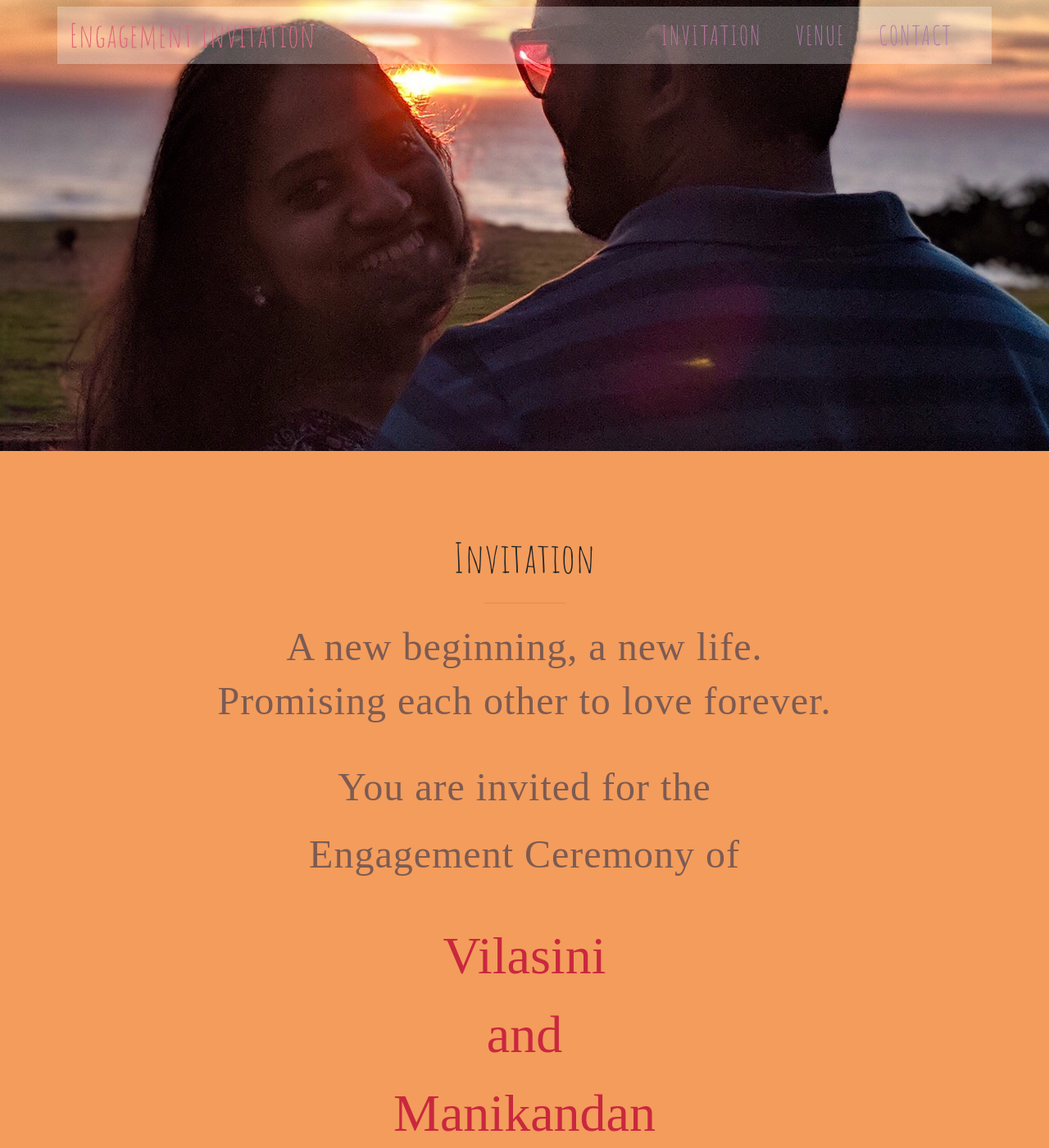
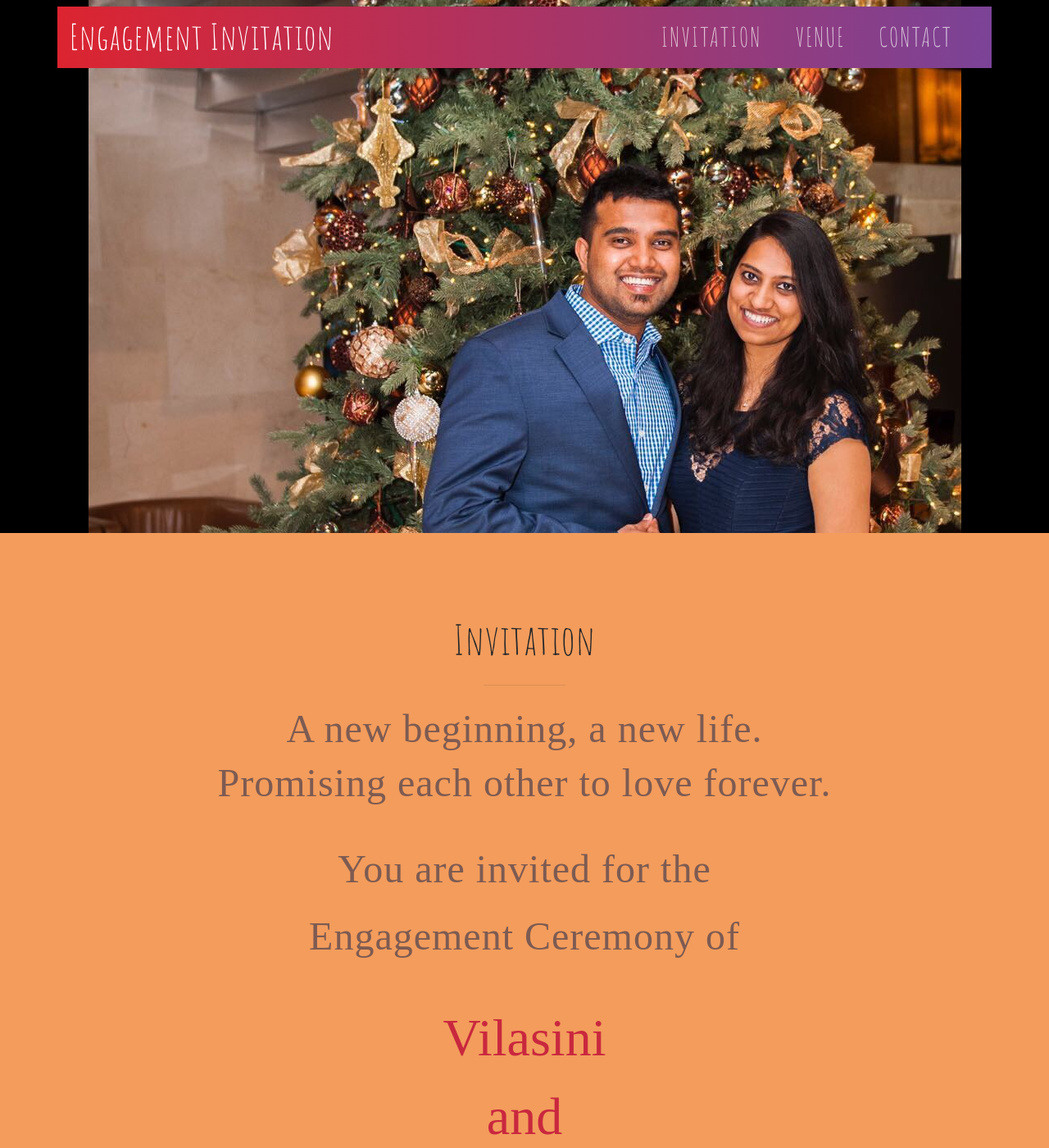
Before and after one commit to kaizer1v/kaizer1v.github.io, a Jekyll site: the page vilasini-mani/index.html, which Jekyll copies as it is, in a window 1280 px wide and 1400 px high. Shown: the whole window at 82% size. Built offline with Jekyll 4.4.1, drawn with Linux system fonts in a browser that asks for light colours; nearby versions of some CDN libraries; some web fonts are replaced; comment, search, counter and statistics services are not loaded.

Commit message:
updated website

```diff
--- a/vilasini-mani/css/new-age2.css
+++ b/vilasini-mani/css/new-age2.css
@@ -68,7 +68,7 @@ section h2 {
   background: -webkit-linear-gradient(to left, #7b4397, #dc2430);
   background: linear-gradient(to left, #7b4397, #dc2430);
   -webkit-background-clip: text;
-  -webkit-text-fill-color: transparent;
+  /*-webkit-text-fill-color: transparent;*/
   -webkit-transition: all .35s;
   -moz-transition: all .35s;
   transition: all .35s;
@@ -78,7 +78,10 @@ section h2 {
 }
 
 #mainNav .container {
-  background: rgba(255, 255, 255, 0.3);
+  background: -webkit-linear-gradient(to left, #7b4397, #dc2430);
+  background: linear-gradient(to left, #7b4397, #dc2430);
+  width: 100%;
+  /*background: rgba(255, 255, 255, 0.3);*/
   -webkit-transition: all .35s;
   -moz-transition: all .35s;
   transition: all .35s;
@@ -88,7 +91,7 @@ section h2 {
   color: #FFF;
   font-weight: 200;
   letter-spacing: 1px;
-  font-size: 2.5em;
+  font-size: 2.7em;
 }
 
 #mainNav .navbar-brand:hover,
@@ -135,11 +138,11 @@ section h2 {
 
 header.masthead {
   width: 100%;
-  height: 550px;
-  padding-top: 150px;
+  height: 650px;
+  padding-top: 350px;
   padding-bottom: 100px;
-  background: #000 url('../img/vm-sunset.jpg');
-  background-position: center;
+  background: #000 url('../img/vm-couple.jpg');
+  background-position: top;
   background-repeat: no-repeat;
 }
 
@@ -158,9 +161,6 @@ section {
 
 section h2 {
   margin-top: 0;
-  /*font-family: 'Herr Von Muellerhoff', cursive;*/
-  /*text-transform: uppercase;*/
-  /*color: #fff;*/
 }
 
 section .section-heading {
@@ -220,6 +220,10 @@ section.contact {
 
 section.contact .mobile h3 {
   font-size: 2.5em;
+}
+
+section.contact .contact-number {
+  font-weight: bold;
 }
 
 /* FOOTER */
@@ -288,7 +292,17 @@ footer ul {
 }
 
 @media (max-width: 600px) {
+
+  header.masthead {
+    background-position: -550px -100px;
+  }
+
   #mainNav .navbar-brand {
     font-size: 1.7em;
+    background-position: center;
+  }
+
+  section.contact .contact-number {
+    font-size: 1.2em;
   }
 }
--- a/vilasini-mani/index.html
+++ b/vilasini-mani/index.html
@@ -101,13 +101,13 @@
       </div>
       <div class="row mobile">
         <div class="col text-center mt-5">
-          <h3><span>Dr. C. Shrinivasan: </span><br> +91-9909036647</h3>
+          <h3><span>Dr. C. Shrinivasan: </span><br><span class='contact-number'> +91-9909036647</span></h3>
         </div>
         <div class="col text-center mt-5">
-          <h3><span>Mr. Natesan: </span><br> +91-9444053977</h3>
+          <h3><span>Mr. Natesan: </span><br><span class='contact-number'> +91-9444053977</span></h3>
         </div>
         <div class="col text-center mt-5">
-          <h3><span>Mrs. Lata Natesan: </span><br> +91-9940091161</h3>
+          <h3><span>Mrs. Lata Natesan: </span><br><span class='contact-number'> +91-9940091161</span></h3>
         </div>
       </div>
     </div>
```
Also changed, not shown: vilasini-mani/img/vm-couple.jpg (renamed from vilasini-mani/img/vm-couple.JPG).
